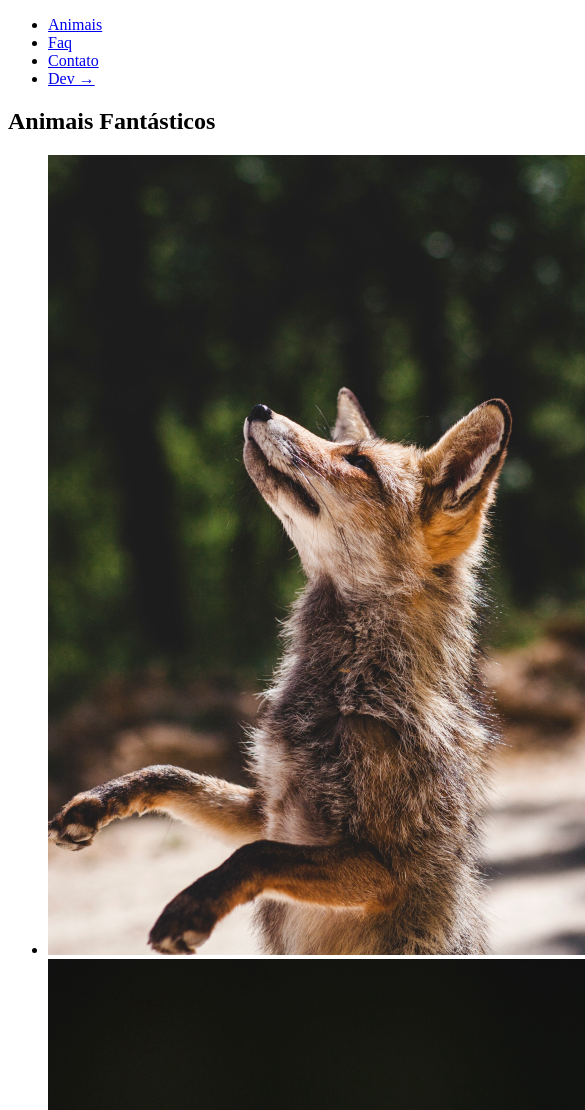
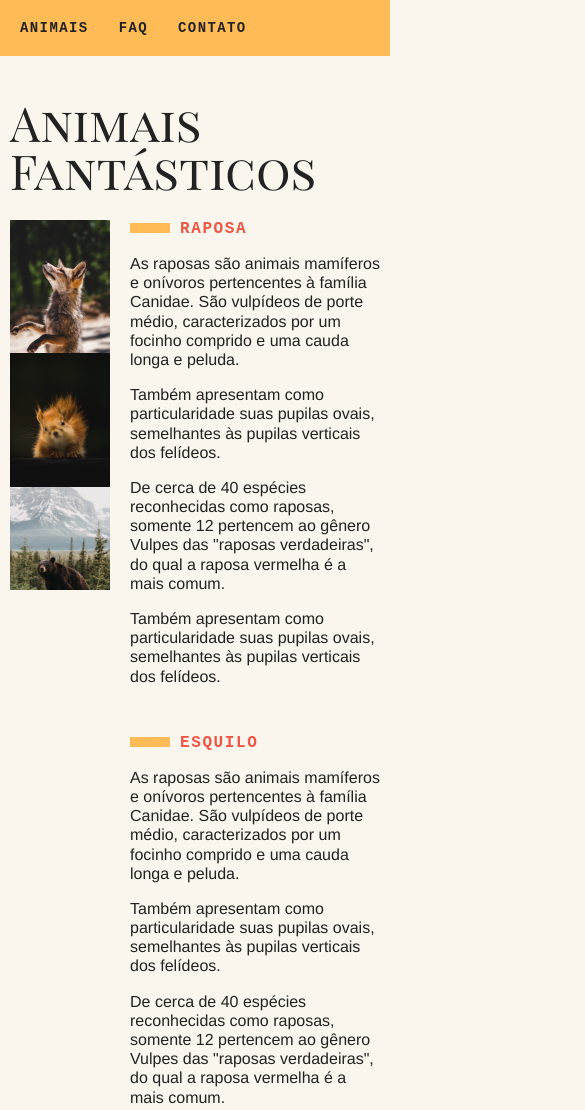
Before and after one commit to JuliaValerio/animais-fantasticos-js, a plain HTML site: page index.html in a window 390 px wide. Shown: the top 1110 px of the page, 585 px wide, since content can reach past the window. Drawn offline with Linux system fonts and the light colour scheme.

Commit message:
adicionando estilo css do projeto

```diff
--- a/css/style.css
+++ b/css/style.css
@@ -0,0 +1,209 @@
+body, h1, h2, ul, li, p, dd, dt, dl {
+  margin: 0px;
+  padding: 0px;
+}
+
+img {
+  display: block;
+  max-width: 100%;
+}
+
+ul {
+  list-style: none;
+}
+
+body {
+  background: #faf6ed;
+  color: #222;
+  -webkit-font-smoothing: antialiased;
+  display: grid;
+  grid-template-columns: 1fr 120px minmax(300px, 800px) 1fr;
+}
+
+.menu {
+  grid-column: 2 / 5;
+  margin-top: 2rem;
+  margin-bottom: 2rem;
+  background: #FB5;
+}
+
+.menu ul {
+  display: flex;
+  flex-wrap: wrap;
+  padding: 10px;
+}
+
+.menu li a {
+  display: block;
+  padding: 10px;
+  margin-right: 10px;
+  color: #222;
+  text-decoration: none;
+  font-family: 'IBM Plex Mono', monospace;
+  font-weight: bold;
+  text-transform: uppercase;
+  font-size: 0.875rem;
+  letter-spacing: .1em;
+}
+
+
+.grid-section {
+  grid-column: 2 / 4;
+  width: 100%;
+  box-sizing: border-box;
+  padding: 10px;
+  display: grid;
+  grid-template-columns: 90px 300px 1fr;
+  grid-gap: 20px;
+  margin-bottom: 4rem;
+}
+
+.titulo {
+  font-family: 'Playfair Display SC', georgia;
+  font-size: 6rem;
+  line-height: 1;
+  font-weight: 400;
+  margin-bottom: 1rem;
+  grid-column: 1 / 4;
+}
+
+.animais h2 {
+  font-family: 'IBM Plex Mono', monospace;
+  font-size: 1rem;
+  text-transform: uppercase;
+  letter-spacing: .1em;
+  margin-bottom: 1rem;
+  color: #E54;
+}
+
+.animais h2::before {
+  content: '';
+  display: inline-block;
+  width: 40px;
+  height: 10px;
+  margin-right: 10px;
+  background: #FB5;
+}
+
+.animais p {
+  font-family: Helvetica, Arial;
+  line-height: 1.2;
+  margin-bottom: 1rem;
+}
+
+.animais-lista {
+  height: 370px;
+  overflow-y: scroll;
+  grid-column: 2;
+}
+
+.animais-lista::-webkit-scrollbar {
+  width: 18px;
+}
+
+.animais-lista::-webkit-scrollbar-thumb {
+  background: #FB5;
+  border-left: 4px solid #faf6ed;
+  border-right: 4px solid #faf6ed;
+}
+
+.animais-lista::-webkit-scrollbar-track {
+  background: #faf6ed;
+}
+
+.animais-descricao {
+  grid-column: 3;
+}
+
+.animais-descricao section {
+  margin-bottom: 3rem;
+}
+
+.faq-lista {
+  grid-column: 2 / 4
+}
+
+.faq-lista dt {
+  font-family: 'IBM Plex Mono', monospace;
+  font-weight: bold;
+  margin-top: 2rem;
+  margin-bottom: .5rem;
+  color: #E54;
+}
+
+.faq-lista dt::before {
+  content: '';
+  display: inline-block;
+  width: 20px;
+  height: 10px;
+  margin-right: 10px;
+  background: #FB5;
+}
+
+.faq-lista dd {
+  font-family: Helvetica, Arial;
+  margin-bottom: .5rem;
+  margin-left: 30px;
+}
+
+.mapa {
+  grid-column: 2;
+}
+
+.dados {
+  grid-column: 3;
+}
+
+.dados li {
+  margin-bottom: 1rem;
+  font-family: Helvetica, Arial;
+}
+
+.dados li::before {
+  content: '';
+  display: inline-block;
+  width: 20px;
+  height: 10px;
+  margin-right: 10px;
+  background: #FB5;
+}
+
+.copy {
+  grid-column: 3/5;
+  margin-bottom: 2rem;
+  background: #FB5;
+}
+
+.copy p {
+  padding: 20px;
+  font-family: 'IBM Plex Mono', monospace;
+  font-weight: bold;
+}
+
+@media (max-width: 700px) {
+  body {
+    grid-template-columns: 1fr;
+  }
+  .menu, .grid-section, .copy {
+    grid-column: 1;
+  }
+  .grid-section {
+    grid-template-columns: 100px 1fr;
+    grid-gap: 10px;
+  }
+  .animais-lista {
+    grid-column: 1;
+  }
+  .faq-lista, .dados, .mapa {
+    grid-column: 1 / 3;
+  }
+  .grid-section h1 {
+    font-size: 3rem;
+  }
+  .menu {
+    margin-top: 0px;
+  }
+  .copy {
+    margin-bottom: 0px;
+  }
+}
--- a/index.html
+++ b/index.html
@@ -14,7 +14,7 @@
       <li><a href="#animais">Animais</a></li>
       <li><a href="#faq">Faq</a></li>
       <li><a href="#contato">Contato</a></li>
-      <li><a href="https://www.origamid.com/">Dev →</a></li>
+      <!-- <li><a href="https://www.origamid.com/">Dev →</a></li> -->
     </ul>
   </nav>
   <section class="grid-section animais" id="animais">
```
